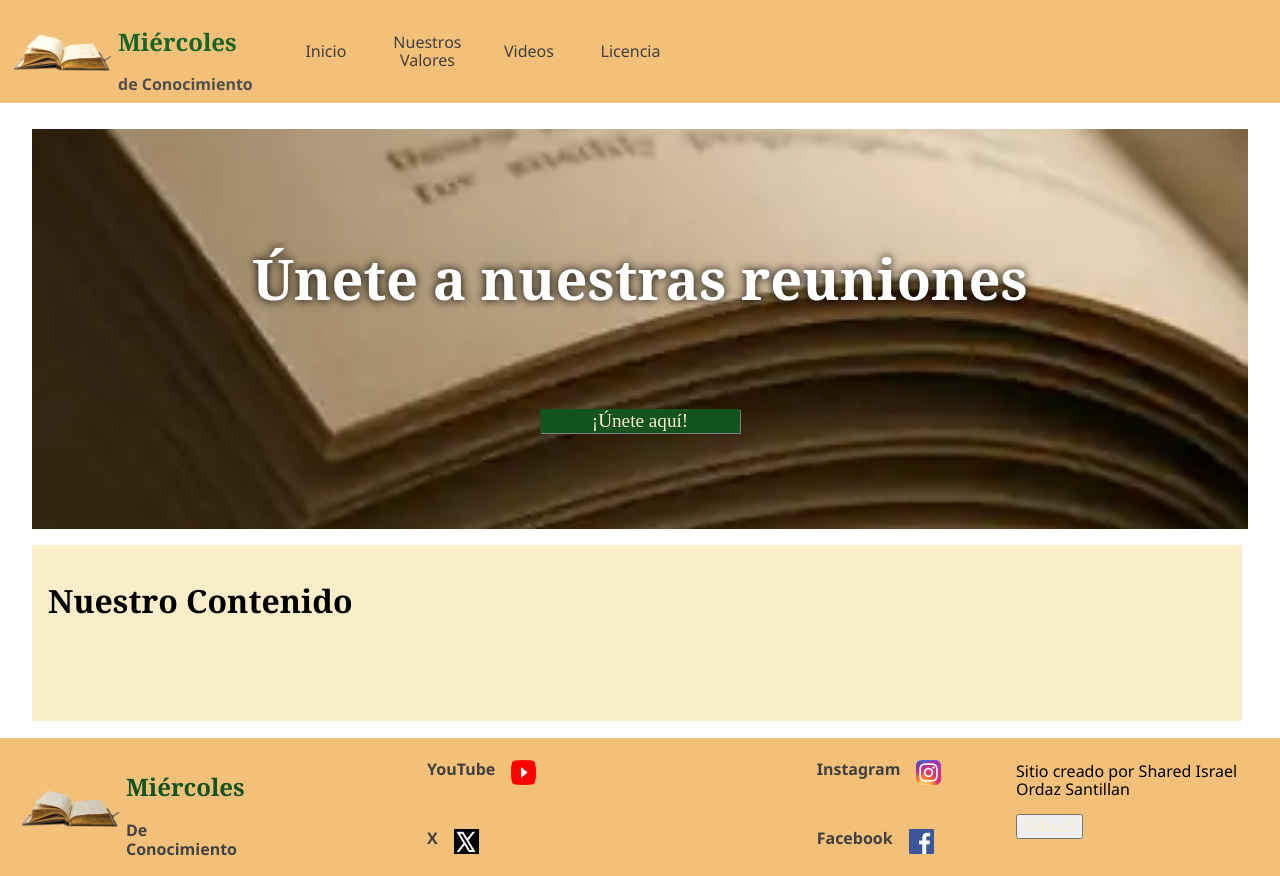
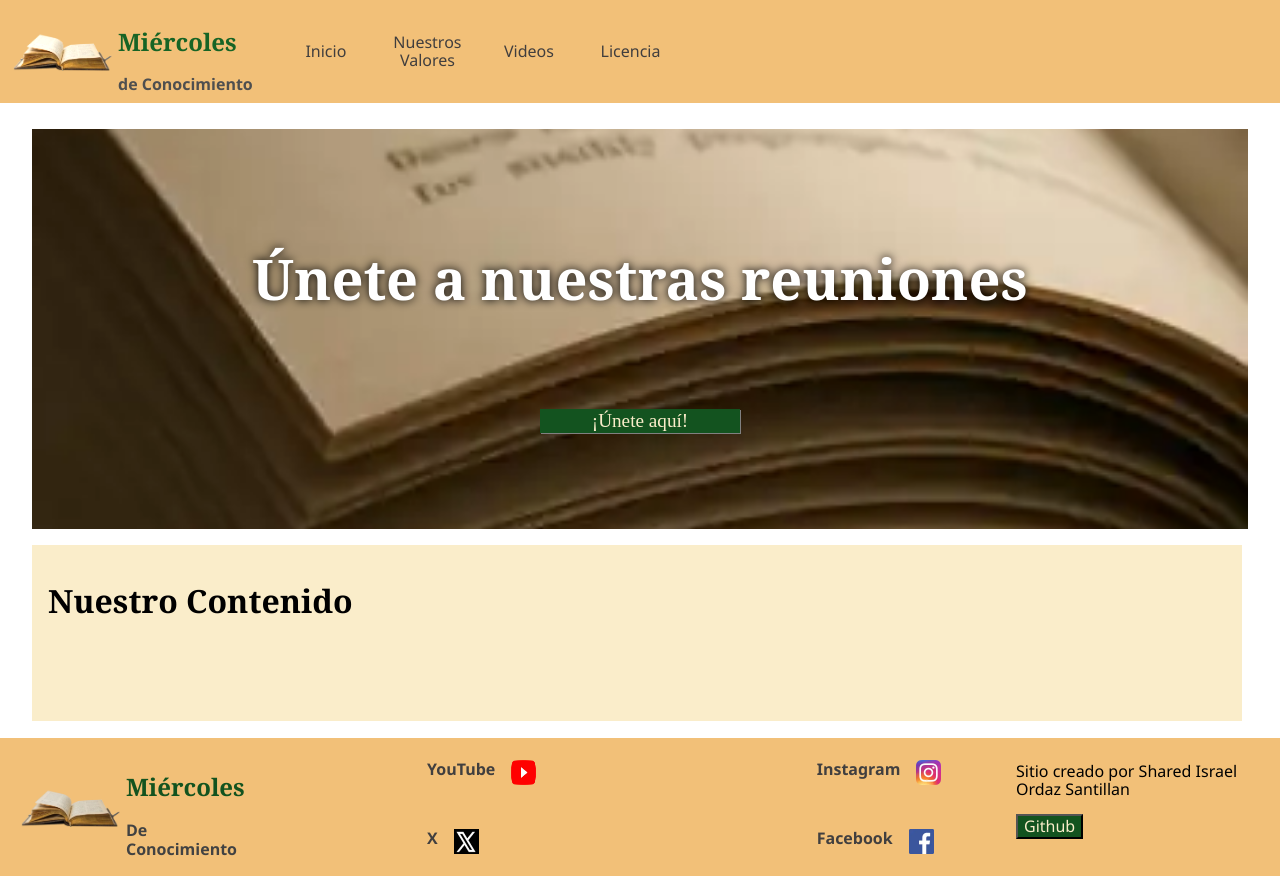
Before and after one commit to sharedordaz/Miercoles_Conocimiento, a plain HTML site: page index.html in a window 1280 px wide. Drawn offline with Linux system fonts and the light colour scheme; no server answers.

Commit message:
I am cool

```diff
--- a/styles/base-large.css
+++ b/styles/base-large.css
@@ -32,6 +32,7 @@ p,button, li, a, strong, i, label{
 
 button{
     color:var(--dutch-white);
+    background-color:var(--vivid-emerald);
 }
 
 /*HEADING*/
```
